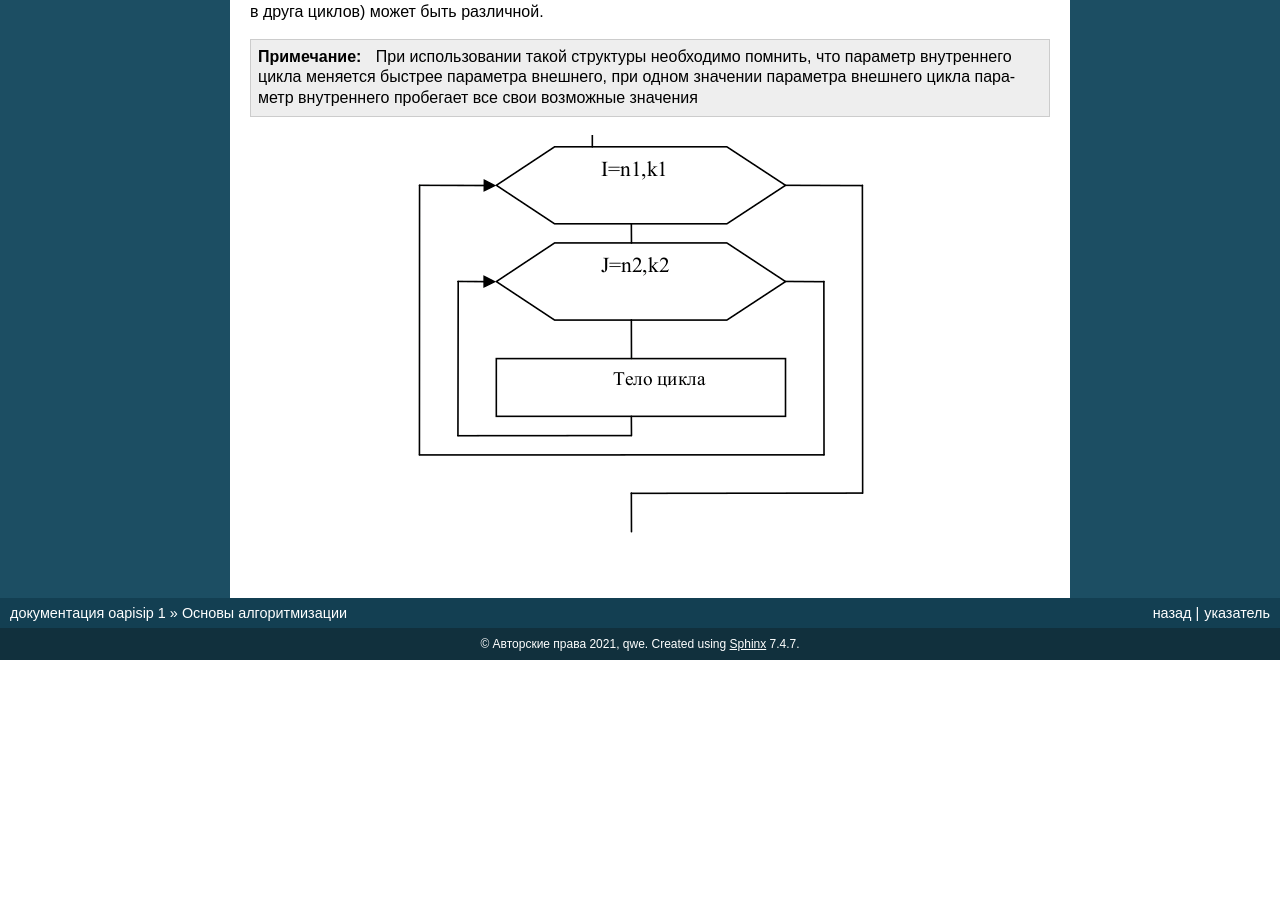
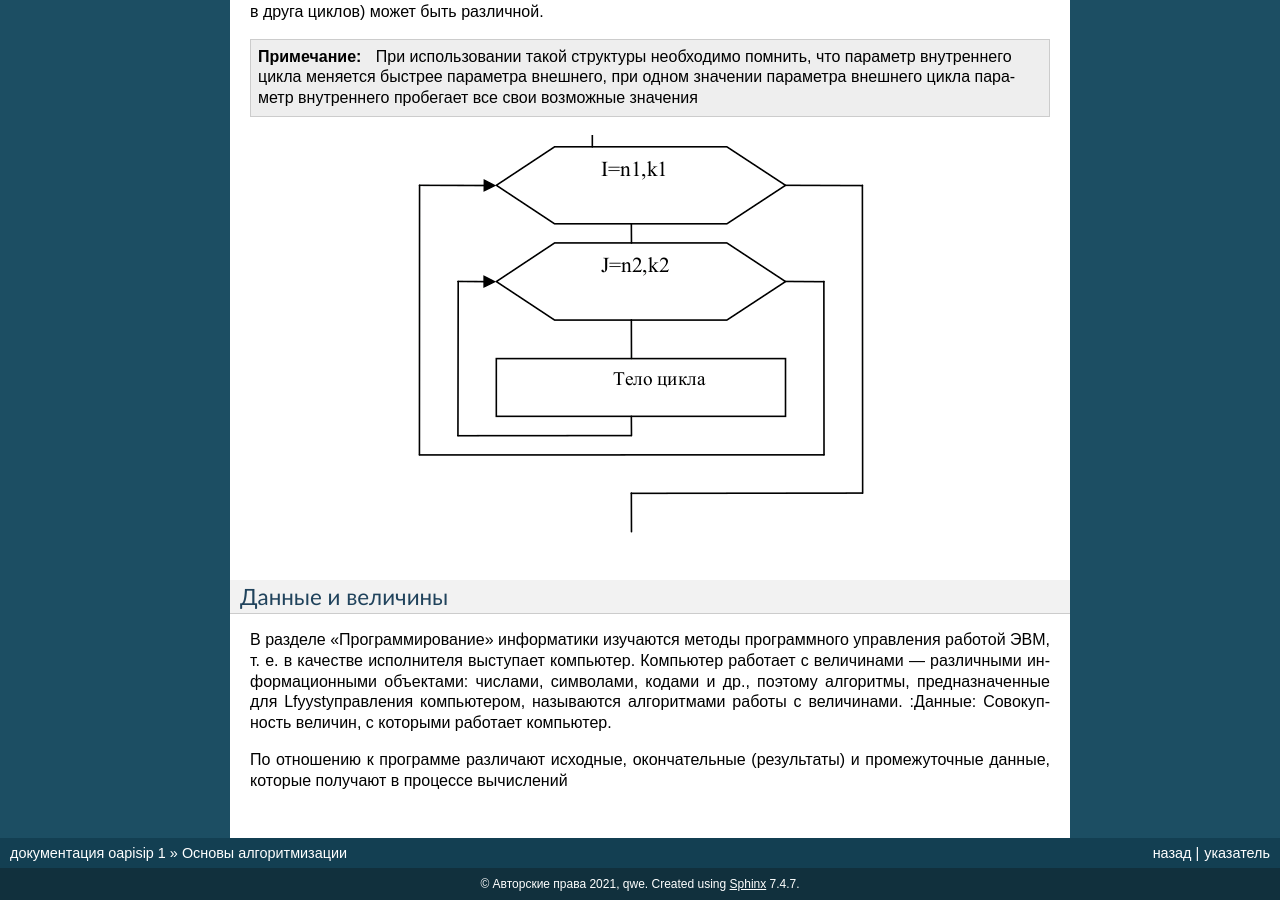
Before and after one commit to rimcupk/oapisip, a Sphinx documentation site: the page built from docs/chapters/01_algo/01_algo.rst, in a window 1280 px wide and 900 px high, scrolled down 5367 px. Built offline with Sphinx 7.4.7, drawn with Linux system fonts in a browser that asks for light colours; before the commit the page ends 6027 px from its top, so only the background shows below that.

Commit message:
Update 01_algo.rst

```diff
--- a/docs/chapters/01_algo/01_algo.rst
+++ b/docs/chapters/01_algo/01_algo.rst
@@ -111,3 +111,11 @@
        :scale: 100 %
        :align: center
        :alt: asda
+
+Данные и величины
+"""""""""""""""""
+
+В разделе «Программирование» информатики изучаются методы программного управления работой ЭВМ, т. е. в качестве исполнителя выступает компьютер. Компьютер работает с величинами — различными информационными объектами: числами, символами, кодами и др., поэтому алгоритмы, предназначенные для Lfyystуправления компьютером, называются алгоритмами работы с величинами.
+:Данные: Совокупность величин, с которыми работает компьютер.
+
+По отношению к программе различают исходные, окончательные (результаты) и промежуточные данные, которые получают в процессе вычислений
```
